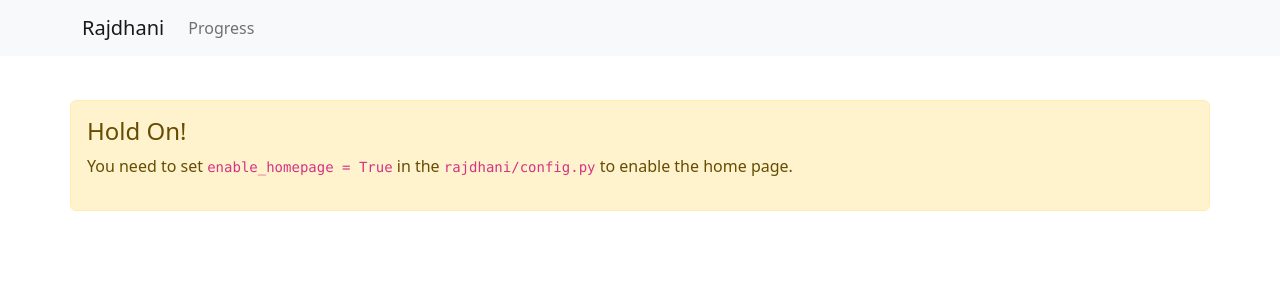
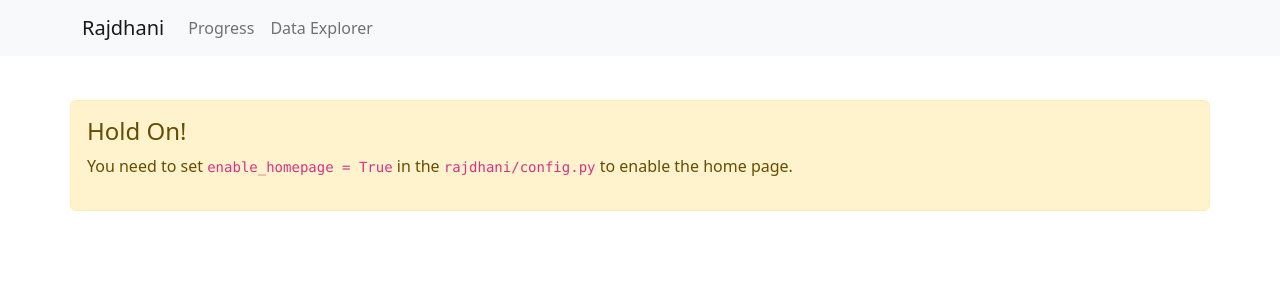
Before and after one commit to travelopiagc/rajdhani, a Flask app: page / in a window 1280 px wide. Shown: the top 300 px of the page. Run offline with Flask 2, Linux system fonts and the light colour scheme.

Commit message:
Add data explorer to navbar

```diff
--- a/rajdhani/templates/base.html
+++ b/rajdhani/templates/base.html
@@ -24,6 +24,9 @@
             <li class="nav-item">
               <a class="nav-link" href="#">Progress</a>
             </li>
+            <li class="nav-item">
+              <a class="nav-link" href="/explore-data">Data Explorer</a>
+            </li>
         </div>
       </div>
     </nav>
```
